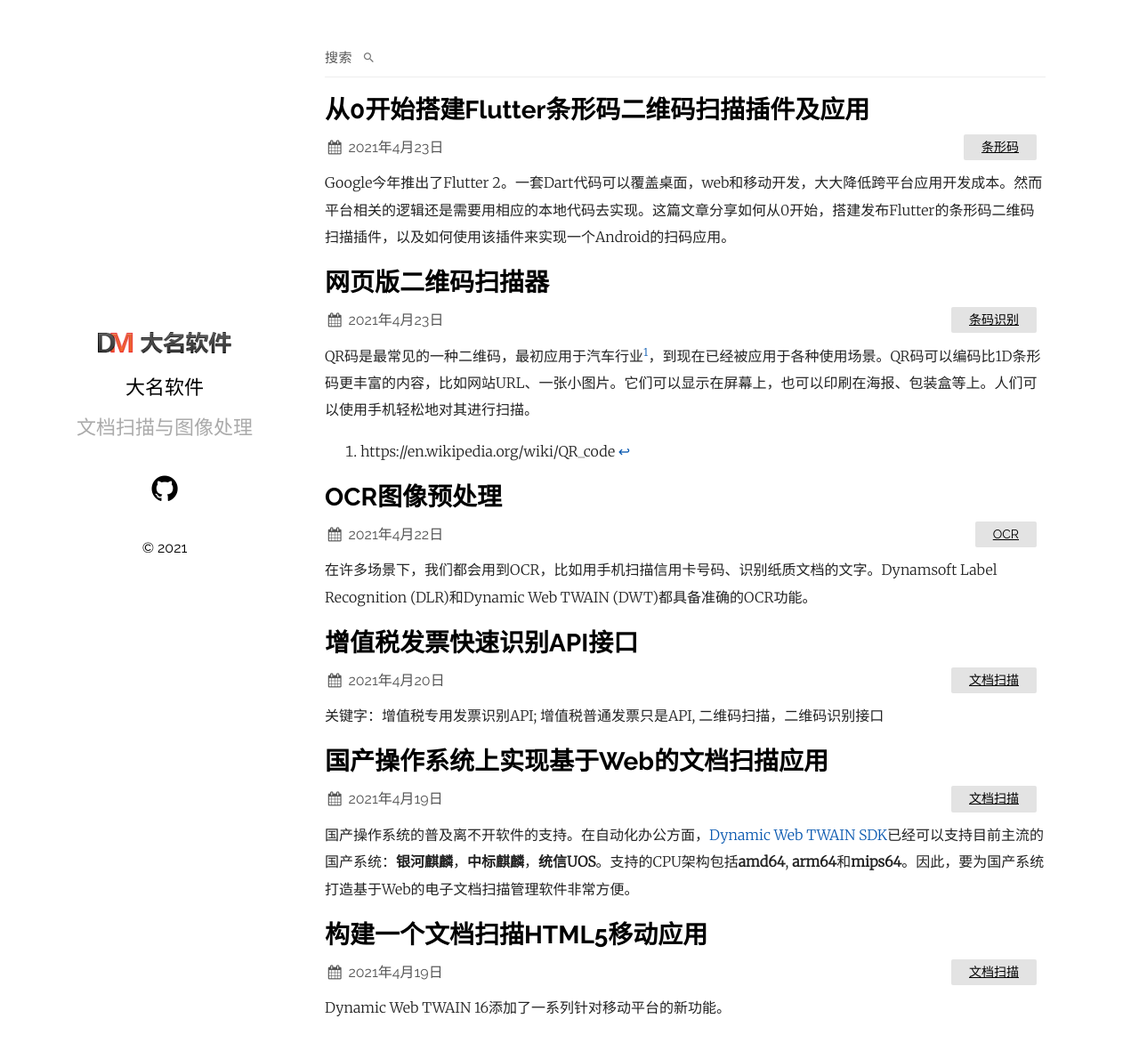
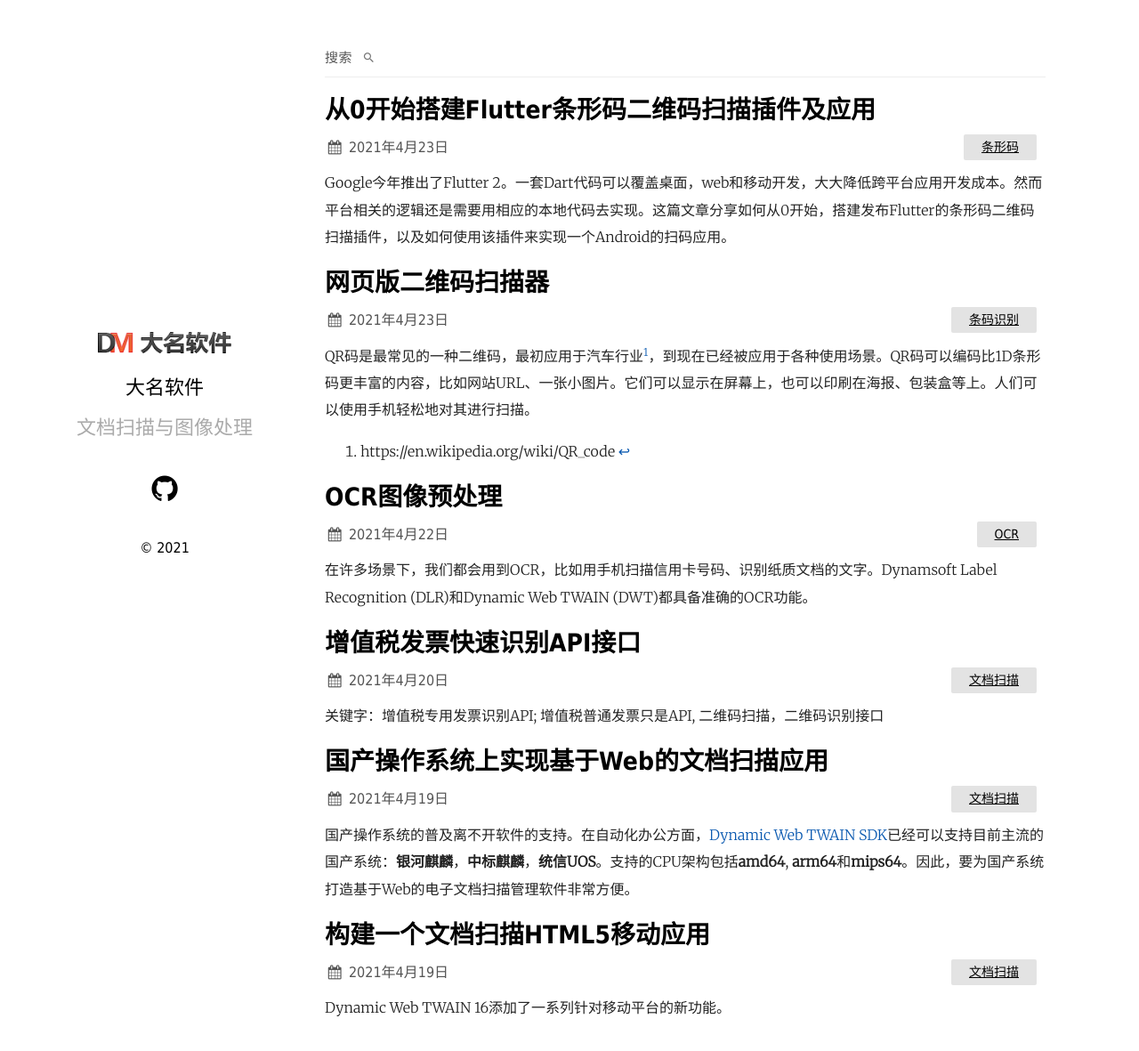
Before and after one commit to damingsoft/damingsoft.github.io, a Jekyll site: the page built from index.md, in a window 1280 px wide and 1193 px high. Shown: the top 1181 px of the window at 89% size. Built offline with Jekyll 4.4.1, drawn with Linux system fonts in a browser that asks for light colours.

Commit message:
Update font family

```diff
--- a/_sass/plain.scss
+++ b/_sass/plain.scss
@@ -15,7 +15,7 @@ $leftWidth: 220px;
 }
 
 body {
-  font-family: "Raleway", sans-serif;
+  font-family: "Microsoft YaHei", "Hiragino Sans GB W3", Tahoma, sans-serif;
   font-size: 16px;
   line-height: 1.2em;
   margin: 0;
```
